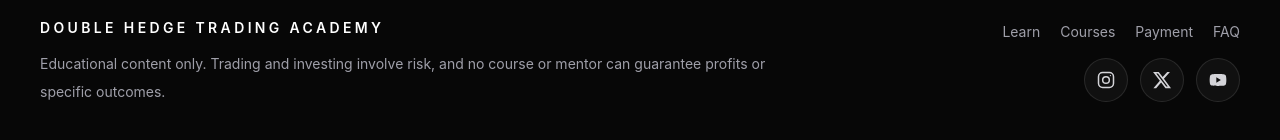
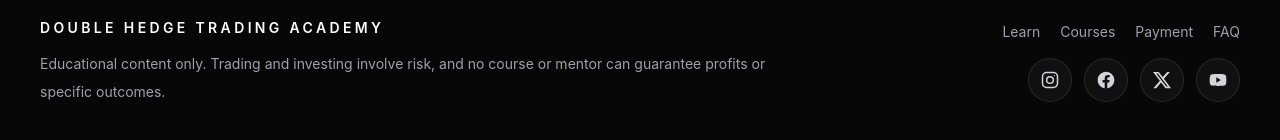
Before and after one commit to doublehedged-cmyk/doublehedged, a Next.js app: page / in a window 1280 px wide. Shown: the part 5722-5862 px from the top of the page. Built offline with nearby package versions, Linux system fonts and the light colour scheme.

Commit message:
Website update: Add Facebook alao

```diff
--- a/app/page.tsx
+++ b/app/page.tsx
@@ -78,6 +78,10 @@ const socialLinks = [
     href: "https://www.instagram.com/",
   },
   {
+    name: "Facebook",
+    href: "https://www.facebook.com/",
+  },
+  {
     name: "Twitter",
     href: "https://twitter.com/",
   },
@@ -152,6 +156,14 @@ function SocialIcon({ name }: { name: string }) {
         <rect x="3" y="3" width="18" height="18" rx="5" />
         <circle cx="12" cy="12" r="4" />
         <circle cx="17.3" cy="6.7" r="0.8" fill="currentColor" stroke="none" />
+      </svg>
+    );
+  }
+
+  if (name === "Facebook") {
+    return (
+      <svg aria-hidden="true" viewBox="0 0 24 24" className="h-5 w-5" fill="currentColor">
+        <path d="M22 12.06C22 6.5 17.52 2 12 2S2 6.5 2 12.06c0 5.02 3.66 9.18 8.44 9.94v-7.03H7.9v-2.91h2.54V9.84c0-2.52 1.49-3.91 3.77-3.91 1.09 0 2.23.2 2.23.2v2.47h-1.26c-1.24 0-1.63.78-1.63 1.57v1.89h2.77l-.44 2.91h-2.33V22C18.34 21.24 22 17.08 22 12.06Z" />
       </svg>
     );
   }
```
